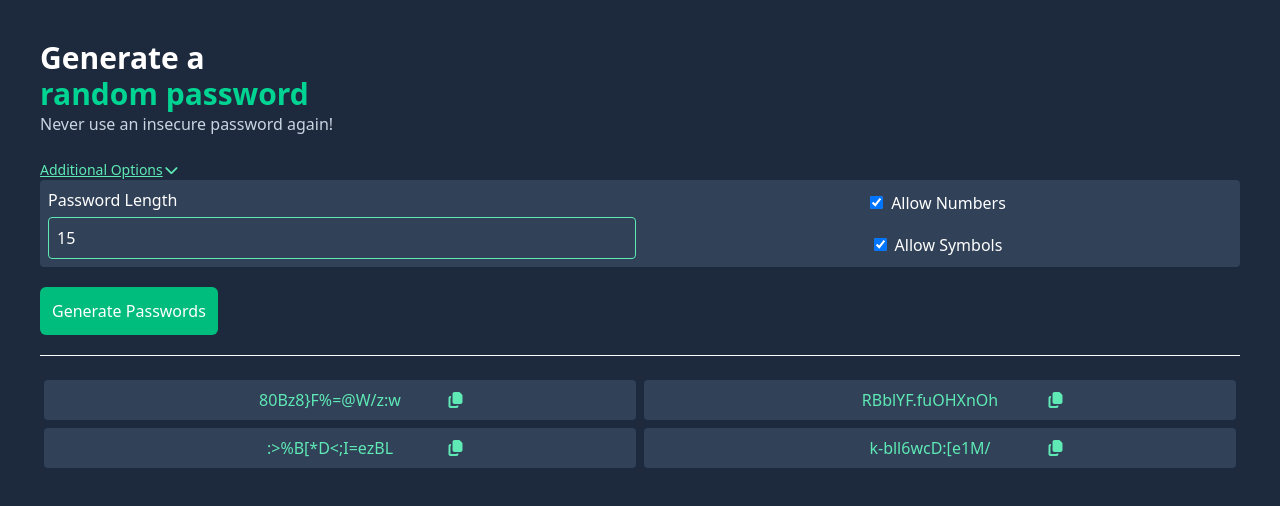
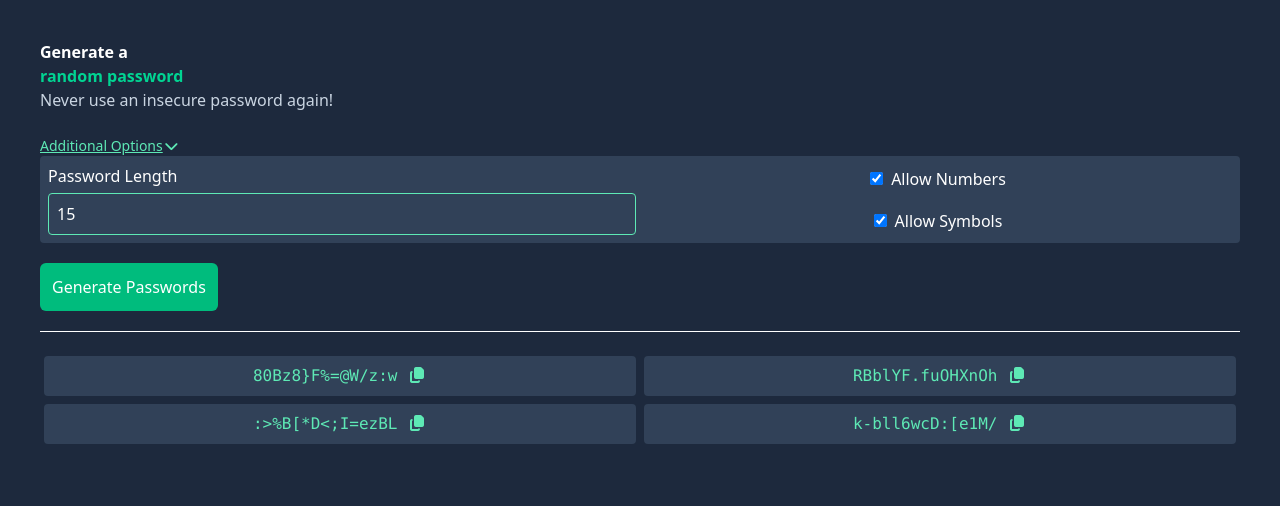
Before and after one commit to ikimes/pwGenerator, a website: page index.html in a window 1280 px wide. Both pictures are taken after a click on the button "Generate Passwords". Drawn offline with nearby package versions, Linux system fonts and the light colour scheme.

Commit message:
Adjust styling and let copy work on any location of the button

```diff
--- a/index.html
+++ b/index.html
@@ -5,7 +5,7 @@
         <link rel="stylesheet" href="https://cdnjs.cloudflare.com/ajax/libs/font-awesome/7.0.0/css/all.min.css" integrity="sha512-DxV+EoADOkOygM4IR9yXP8Sb2qwgidEmeqAEmDKIOfPRQZOWbXCzLC6vjbZyy0vPisbH2SyW27+ddLVCN+OMzQ==" crossorigin="anonymous" referrerpolicy="no-referrer" />
     </head>
     <body class="bg-slate-800! text-white m-10!">
-            <h1 class="mb-0! text-3xl font-bold">Generate a <br/><span class="text-emerald-400">random password</span></h1>
+            <h1 class="mb-0! text-35xl font-bold">Generate a <br/><span class="text-emerald-400">random password</span></h1>
             <p class="m-0 text-slate-300">Never use an insecure password again!</p>
             <br />
             <form>
--- a/public/index.js
+++ b/public/index.js
@@ -27,7 +27,7 @@ function buildGeneratedPasswords(passwords) {
     passwords.forEach(password => {
        outHTML+= `
         <div class="basis-1/2 flex">
-          <button onclick="copyToClipboard('${password}')" class="w-full m-1! cursor-pointer! flex justify-center items-center py-2 bg-slate-700 hover:bg-slate-600 rounded-sm text-emerald-300"><input class="text-center  cursor-pointer!" type="text" value="${password}" id="${password}" disabled/><i class="fa-solid fa-copy"></i></button>
+          <button onclick="copyToClipboard('${password}')" class="w-full m-1! cursor-pointer! flex justify-center items-center py-2 bg-slate-700 hover:bg-slate-600 rounded-sm text-emerald-300"><pre class="text-center  cursor-pointer!" type="text" id="${password}"/>${password}&nbsp;<i class="fa-solid fa-copy"></i></pre></button>
         </div>
        `
     });
```
Also changed, not shown: README.md.
